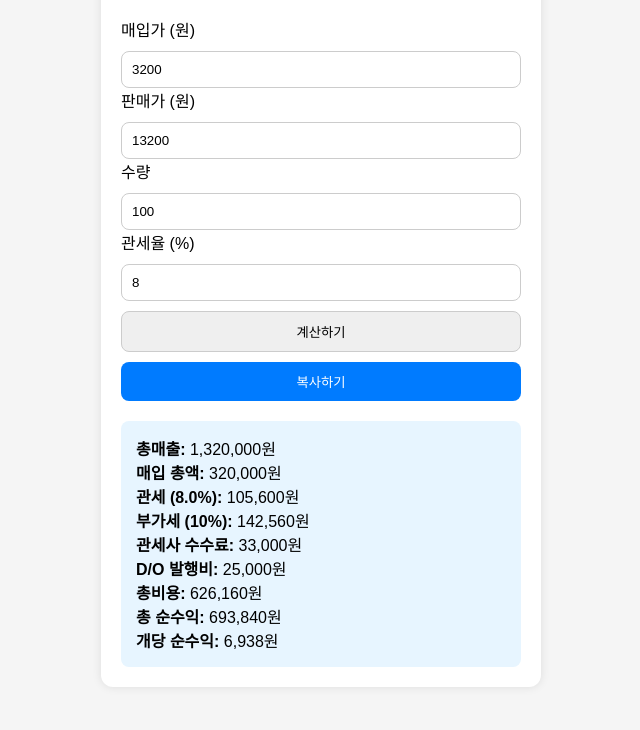
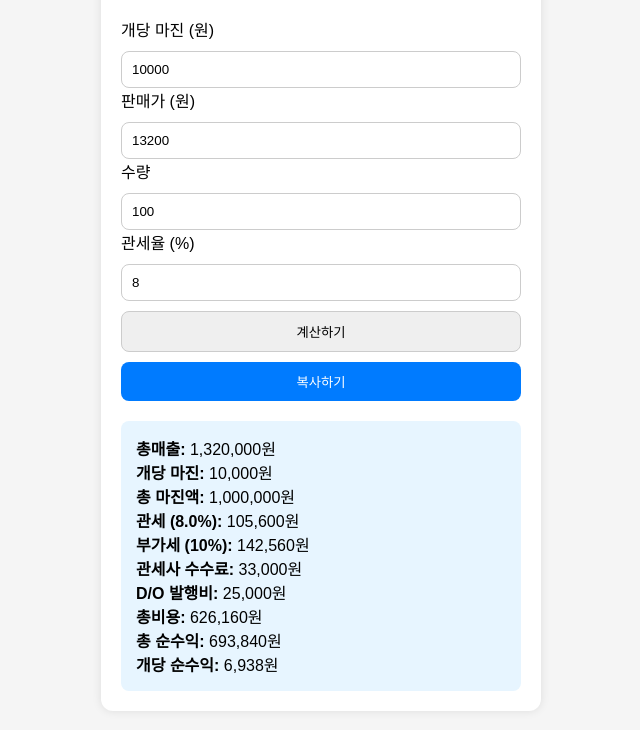
Before and after one commit to Parkparkyp/AIR, a plain HTML site: page index.html in a window 1280 px wide. Both pictures are taken after a click on the button "계산하기". Shown: the part 106-836 px from the top of the page, without its empty margins (319-959 px from the left). Drawn offline with Linux system fonts and the light colour scheme.

Commit message:
Update index.html

```diff
--- a/index.html
+++ b/index.html
@@ -47,8 +47,8 @@
 <body>
   <div class="container">
     <h2>순수익 계산기</h2>
-    <label>매입가 (원)</label>
-    <input type="number" id="cost" placeholder="입력하세요" value="3200">
+    <label>개당 마진 (원)</label>
+    <input type="number" id="margin" placeholder="입력하세요" value="10000">
 
     <label>판매가 (원)</label>
     <input type="number" id="price" placeholder="입력하세요" value="13200">
@@ -67,11 +67,12 @@
 
   <script>
     function calculate() {
-      const cost = parseFloat(document.getElementById('cost').value);
+      const margin = parseFloat(document.getElementById('margin').value);
       const price = parseFloat(document.getElementById('price').value);
       const qty = parseInt(document.getElementById('qty').value);
       const dutyRate = parseFloat(document.getElementById('dutyRate').value) / 100;
 
+      const cost = price - margin;
       const totalSales = price * qty;
       const duty = totalSales * dutyRate;
       const vat = (totalSales + duty) * 0.10;
@@ -88,7 +89,8 @@
       document.getElementById('result').innerHTML = `
         <div id="resultText">
         <strong>총매출:</strong> ${totalSales.toLocaleString()}원<br>
-        <strong>매입 총액:</strong> ${totalCost.toLocaleString()}원<br>
+        <strong>개당 마진:</strong> ${margin.toLocaleString()}원<br>
+        <strong>총 마진액:</strong> ${(margin * qty).toLocaleString()}원<br>
         <strong>관세 (${(dutyRate * 100).toFixed(1)}%):</strong> ${duty.toLocaleString()}원<br>
         <strong>부가세 (10%):</strong> ${vat.toLocaleString()}원<br>
         <strong>관세사 수수료:</strong> ${brokerFee.toLocaleString()}원<br>
```
